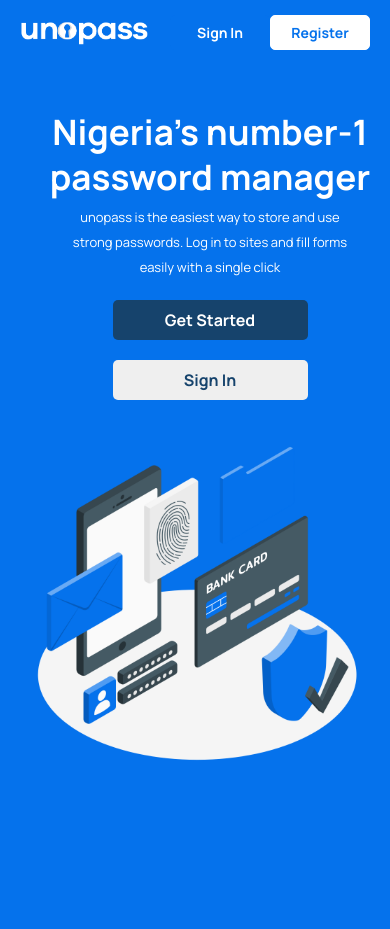
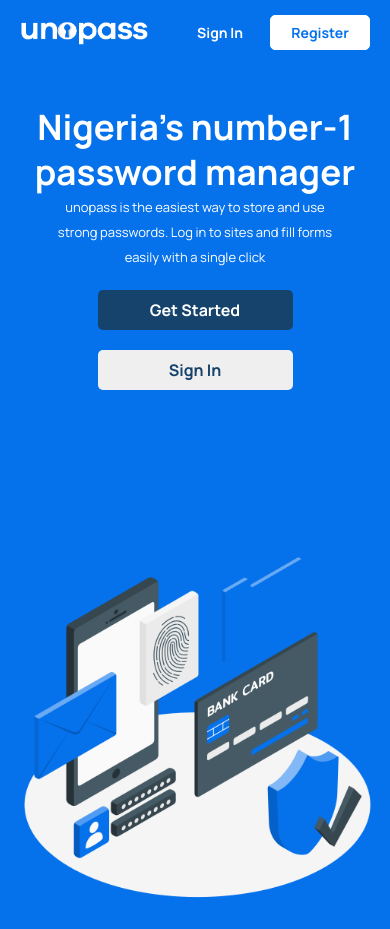
Before and after one commit to donice/unopass, a React (Create React App) app: page / in a window 390 px wide. Before the commit the page ends 844 px from the top, so only its background shows below. Built offline with nearby package versions, Linux system fonts and the light colour scheme.

Commit message:
updatwd the hero page

```diff
--- a/src/components/Hero/Hero.css
+++ b/src/components/Hero/Hero.css
@@ -9,7 +9,7 @@ body {
 
 .Hero--section {
     padding: 0px 40px 0px 80px;
-    max-width: 2000px;
+    max-width: 1700px;
     margin-top: 0;
     display: flex;
     flex-direction: row;
@@ -17,7 +17,7 @@ body {
 }
 .Hero--info {
     margin-top: 100px;
-    margin-left: 30px;
+    margin-left: 0px;
 }
 
 .Hero--info h1{
@@ -74,39 +74,36 @@ body {
 @media screen and (max-width: 600px) {
 
     .Hero--section {
-        padding: 10px 20px ;
-        max-width: 2000px;
-        margin-top: auto;
+        padding: 10px 0 ;
         /* border: 1px solid red; */
+        display: flex;
+        flex-direction: column;
+        align-items: center;
+        margin-left: 0;
+        height: 100vh;
     }
 
     .Hero--info {
         margin-top: 30px;
+        /* border: 1px solid red; */
     }
 
     .Hero--info h1{
-        font-size: 35px;
+        font-size: 3.5rem;
+        min-width: 200px;
         line-height: 45px;
         text-align: center;
-        margin: 5px;
     }
 
     .Hero--info p {
         font-size: 13px;
         line-height: 25px;
         text-align: center;
-        margin: auto;
-    }
-
-    .Hero--section {
-        display: flex;
-        flex-direction: column;
-        align-items: center;
     }
 
     .Hero--section img {
-        margin-top: 20px;
-        width: 350px;
+        margin-top: 0px;
+        width: 380px;
     }
 
     .Hero--btn {
```
